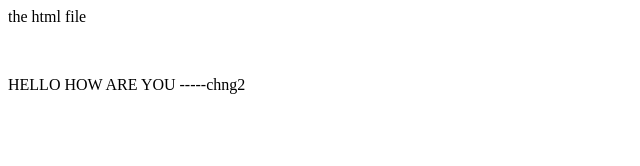
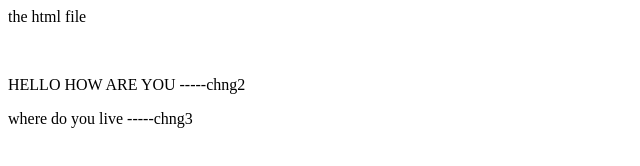
Before and after one commit to Arpita26mm/abc-repo, a plain HTML site: page index.html in a window 1280 px wide. Shown: the whole page, without its empty margins (0-640 px from the left). Drawn offline with Linux system fonts and the light colour scheme.

Commit message:
chng3 & new.html made

```diff
--- a/index.html
+++ b/index.html
@@ -1,3 +1,4 @@
 <p>the html file</p>
 <br>
 <p>HELLO HOW ARE YOU -----chng2</p>
+<p>where do you live -----chng3</p>
```
Also changed, not shown: new.html (added).
